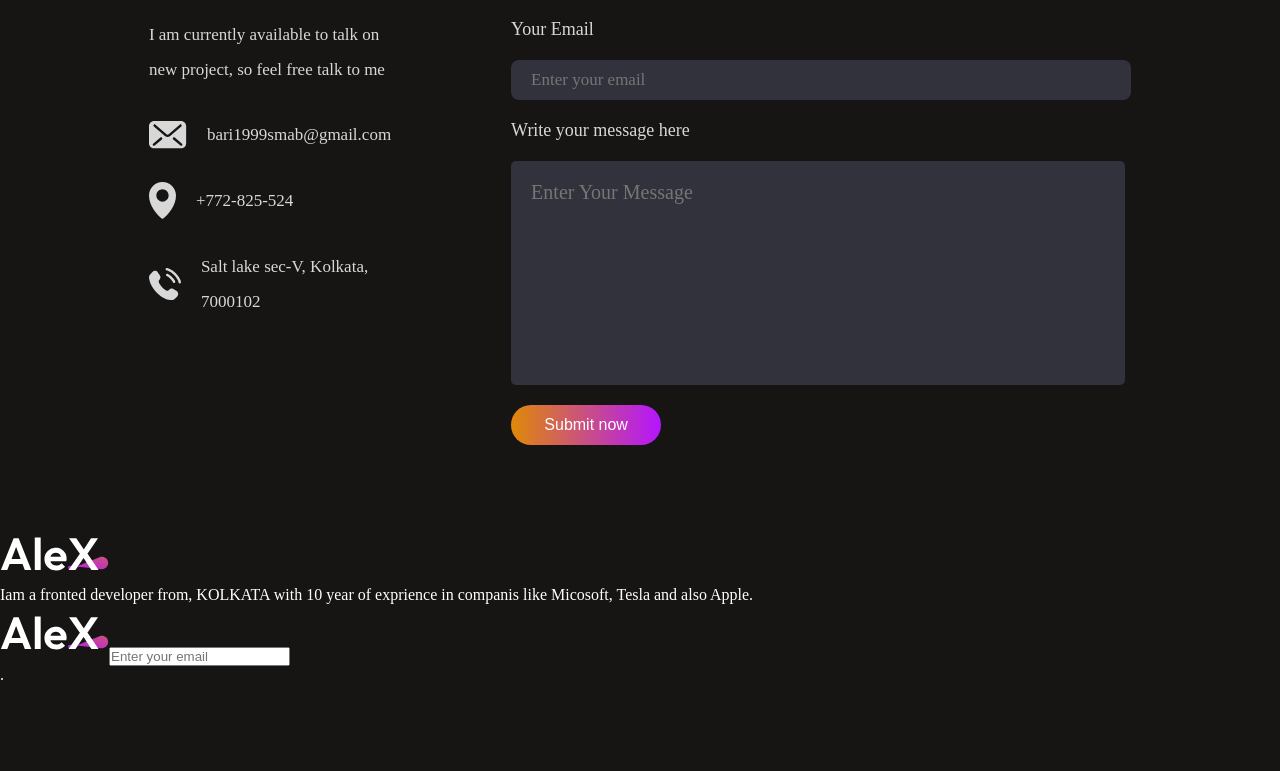
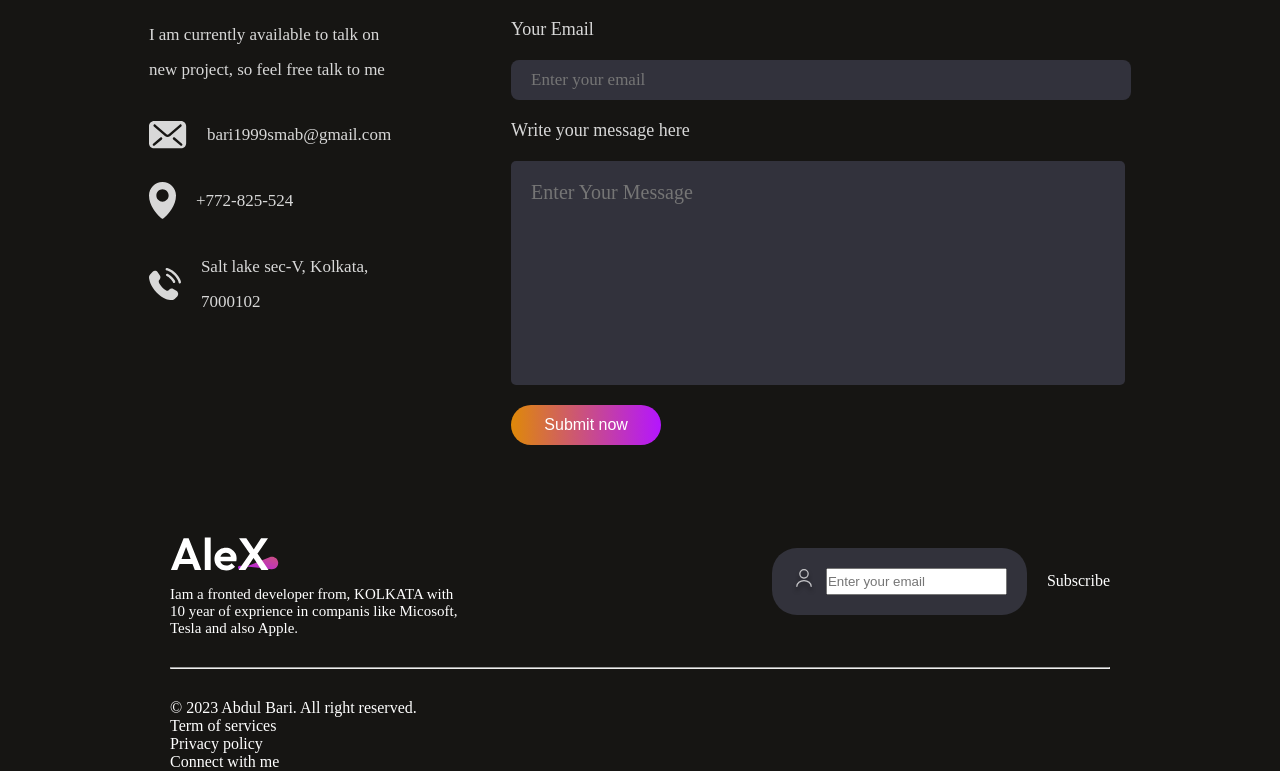
Before and after one commit to bari199/portfolioV2, a React (Vite) app in the folder frontend/: page / in a window 1280 px wide. Shown: the part 4873-5644 px from the top of the page. Before the commit the page ends 5557 px from the top, so only its background shows below. Built offline with nearby package versions, Linux system fonts and the light colour scheme.

Commit message:
added footer update

```diff
--- a/frontend/src/components/Footer/Footer.jsx
+++ b/frontend/src/components/Footer/Footer.jsx
@@ -1,7 +1,7 @@
 import React from 'react'
 import './Footer.css'
 import footer_logo from '../../assets/footer_logo.svg'
-import user_icon from '../../assets/footer_logo.svg'
+import user_icon from "../../assets/user_icon.svg";
 const Footer = () => {
   return (
     <div className="footer">
@@ -17,7 +17,16 @@ const Footer = () => {
             <input type="email" placeholder='Enter your email' />
 
           </div>
-          .
+          <div className="footer-subscribe">Subscribe</div>
+        </div>
+      </div>
+      <hr />
+      <div className="footer-bottom">
+        <p className="footer-bottom-left">© 2023 Abdul Bari. All right reserved.</p>
+        <div className="footer-bottom-right">
+          <p>Term of services</p>
+          <p>Privacy policy</p>
+          <p>Connect with me</p>
         </div>
       </div>
     </div>
--- a/frontend/src/components/Footer/footer.css
+++ b/frontend/src/components/Footer/footer.css
@@ -0,0 +1,27 @@
+.footer{
+    margin: 50px 170px;
+    display: flex;
+    flex-direction: column;
+    gap: 30px;
+}
+.footer-top{
+    display: flex;
+    justify-content: space-between;
+}
+.footer-top-left p{
+    font-size: 15px;
+    max-width: 300px;
+}
+.footer-top-right{
+    display: flex;
+    align-items: center;
+    gap: 20px;
+}
+.footer-email-input{
+    display: flex;
+    gap: 10px;
+    padding: 20px 30px;
+    border-radius: 25px;
+    background: #32323B;
+    padding: 20px;
+}
```
